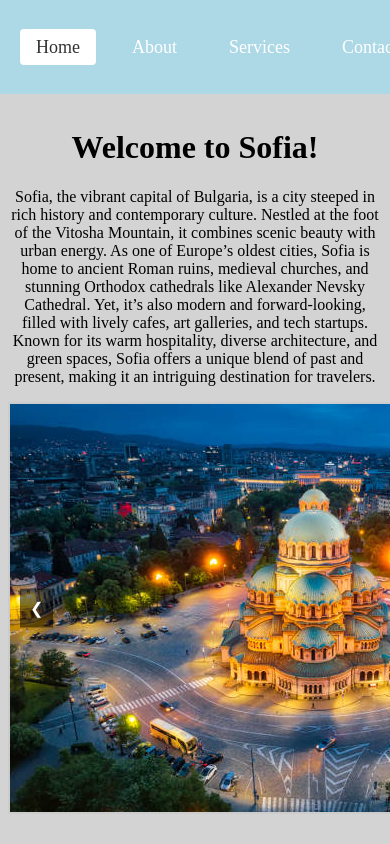
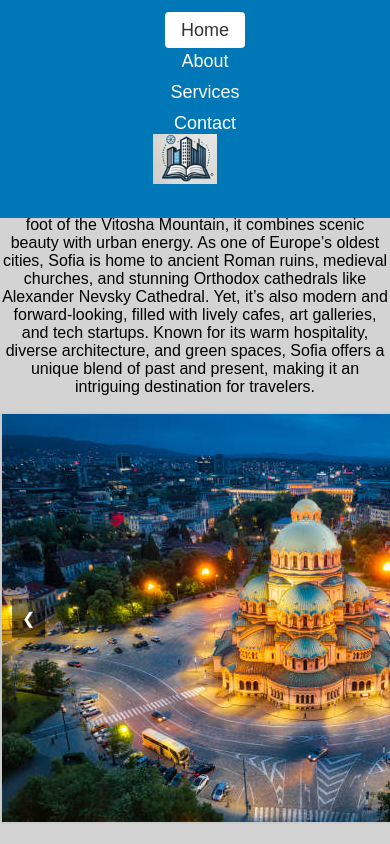
Before and after one commit to PlamenDraganov16/Web-Apps, a plain HTML site: page choosephoto/cities/sofia.html in a window 390 px wide. Shown: the top 844 px of the page. Drawn offline with Linux system fonts and the light colour scheme; files whose address does not match are found by name.

Commit message:
Add files via upload

```diff
--- a/choosephoto/cities/sofia.html
+++ b/choosephoto/cities/sofia.html
@@ -13,7 +13,7 @@
                 <li><a class="active" href="file:///D:/js/choosephoto/index.html">Home</a></li>
                 <li><a href="about.html">About</a></li>
                 <li><a href="file:///D:/js/choosephoto/services.html">Services</a></li>
-                <li><a href="#">Contact</a></li>
+                <li><a href="file:///D:/js/choosephoto/contact.html">Contact</a></li>
             </ul>
         </div>
         <div class="logo">
--- a/choosephoto/cities/style2.css
+++ b/choosephoto/cities/style2.css
@@ -1,6 +1,8 @@
 body {
     background-color: lightgray;
     padding-top: 100px;
+    font-family: 'Poppins', sans-serif;
+    margin: 0;
 }
 
 .logo{
@@ -18,7 +20,7 @@ nav {
     justify-content: space-between;
     align-items: center;
     padding: 20px 0px;
-    background-color: lightblue;
+    background-color: #0077b6;
     position: fixed;
     width: 100%;
     top: 0;
@@ -69,12 +71,14 @@ nav {
     display: flex;
     justify-content: center;
     gap: 10px;
+    animation: fadeIn 1.5s ease-out forwards;
 }
 
 h1 {
     text-align: center;
     font-size: 2em;
     color: black;
+    animation: fadeIn 1.1s ease-out forwards;
 }
 
 .container img {
@@ -115,6 +119,7 @@ h1 {
     overflow: hidden;
     margin: 0 auto;
     border: 2px solid #ccc;
+    animation: fadeIn 1.7s ease-out forwards;
 }
 
 .carousel-wrapper {
@@ -150,4 +155,31 @@ h1 {
 
 p {
     text-align: center;
+    animation: fadeIn 1.2s ease-out forwards;
 }
+@keyframes fadeIn {
+    from {
+        opacity: 0;
+        transform: translateY(20px);
+    }
+    to {
+        opacity: 1;
+        transform: translateY(0);
+    }
+}
+
+@media (max-width: 768px) {
+    nav {
+        flex-direction: column;
+        text-align: center;
+    }
+
+    .links ul {
+        flex-direction: column;
+        gap: 10px;
+    }
+
+    .logo {
+        margin-bottom: 10px;
+    }
+}
```
Also changed, not shown: choosephoto/cities/burgas.html (+1 -1 lines), choosephoto/cities/plovdiv.html (+1 -1 lines), choosephoto/cities/varna.html (+1 -1 lines), choosephoto/cities/yambol.html (+1 -1 lines), choosephoto/index.html (+1 -1 lines).
